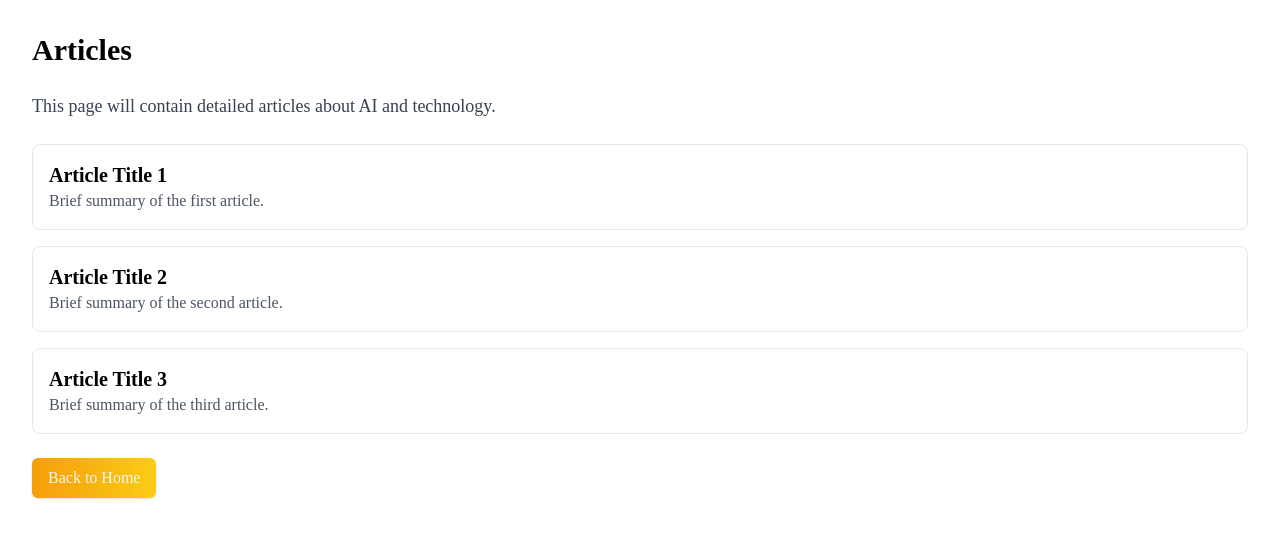
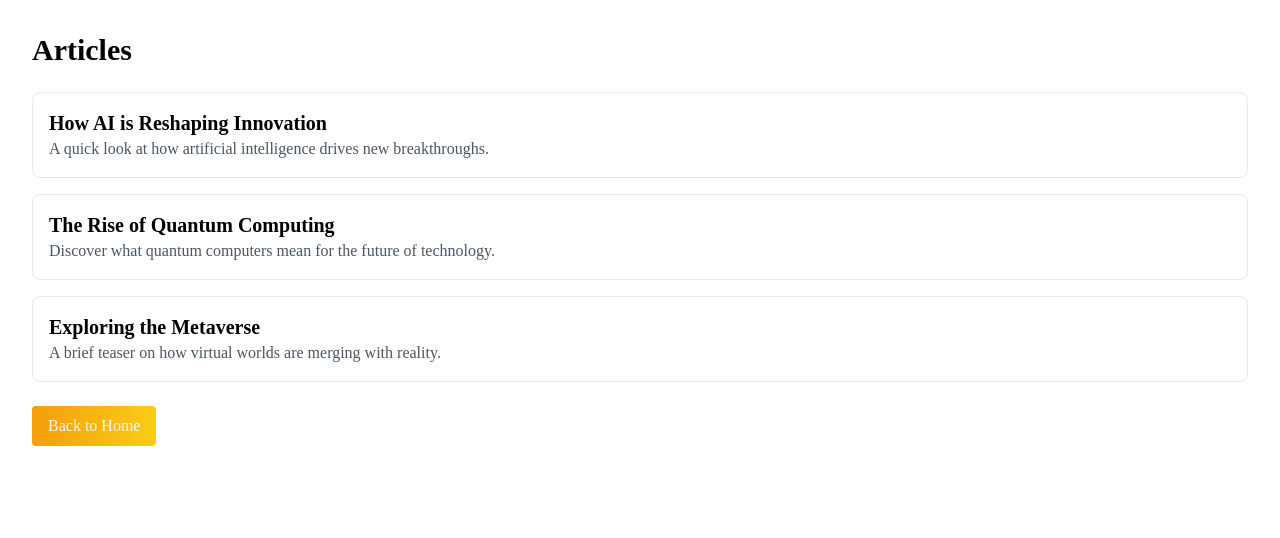
Before and after one commit to GRANVILLE-TECH/website, a React (Vite) app: page /articles in a window 1280 px wide. Shown: the top 538 px of the page. Built offline with nearby package versions, Linux system fonts and the light colour scheme; a web font is replaced by a local one.

Commit message:
Update ArticlesPage with sample articles

```diff
--- a/src/pages/ArticlesPage.jsx
+++ b/src/pages/ArticlesPage.jsx
@@ -5,34 +5,31 @@ export default function ArticlesPage() {
   return (
     <div className="p-8 space-y-6">
       <h1 className="text-3xl font-bold">Articles</h1>
-      <p className="text-lg text-gray-700">
-        This page will contain detailed articles about AI and technology.
-      </p>
 
       <ul className="space-y-4">
         <li>
           <div className="border rounded-lg p-4 hover:shadow-lg transition">
-            <h2 className="text-xl font-semibold">Article Title 1</h2>
-            <p className="text-gray-600">Brief summary of the first article.</p>
+            <h2 className="text-xl font-semibold">How AI is Reshaping Innovation</h2>
+            <p className="text-gray-600">A quick look at how artificial intelligence drives new breakthroughs.</p>
           </div>
         </li>
         <li>
           <div className="border rounded-lg p-4 hover:shadow-lg transition">
-            <h2 className="text-xl font-semibold">Article Title 2</h2>
-            <p className="text-gray-600">Brief summary of the second article.</p>
+            <h2 className="text-xl font-semibold">The Rise of Quantum Computing</h2>
+            <p className="text-gray-600">Discover what quantum computers mean for the future of technology.</p>
           </div>
         </li>
         <li>
           <div className="border rounded-lg p-4 hover:shadow-lg transition">
-            <h2 className="text-xl font-semibold">Article Title 3</h2>
-            <p className="text-gray-600">Brief summary of the third article.</p>
+            <h2 className="text-xl font-semibold">Exploring the Metaverse</h2>
+            <p className="text-gray-600">A brief teaser on how virtual worlds are merging with reality.</p>
           </div>
         </li>
       </ul>
 
       <Link
         to="/"
-        className="inline-block px-4 py-2 bg-gradient-to-r from-amber-500 to-yellow-400 text-white rounded-md shadow"
+        className="inline-block bg-gradient-to-r from-amber-500 to-yellow-400 text-white px-4 py-2 rounded"
       >
         Back to Home
       </Link>
```
